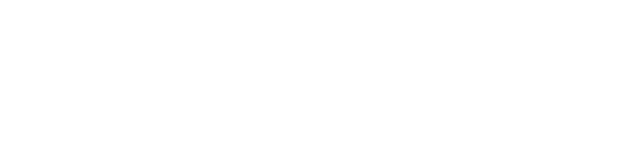
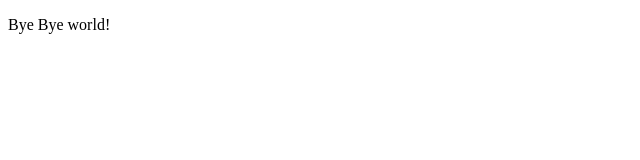
Before and after one commit to Fuaza5/trpo_Pr, a plain HTML site: page index.html in a window 1280 px wide. Shown: the whole page, without its empty margins (0-640 px from the left). Drawn offline with Linux system fonts and the light colour scheme.

Commit message:
«Новый»

```diff
--- a/index.html
+++ b/index.html
@@ -6,6 +6,6 @@
     <title>Documegit commit -m "first commit" t</title>
 </head>
 <body>
-
+    <p>Bye Bye world!</p>
 </body>
 </html>
```
